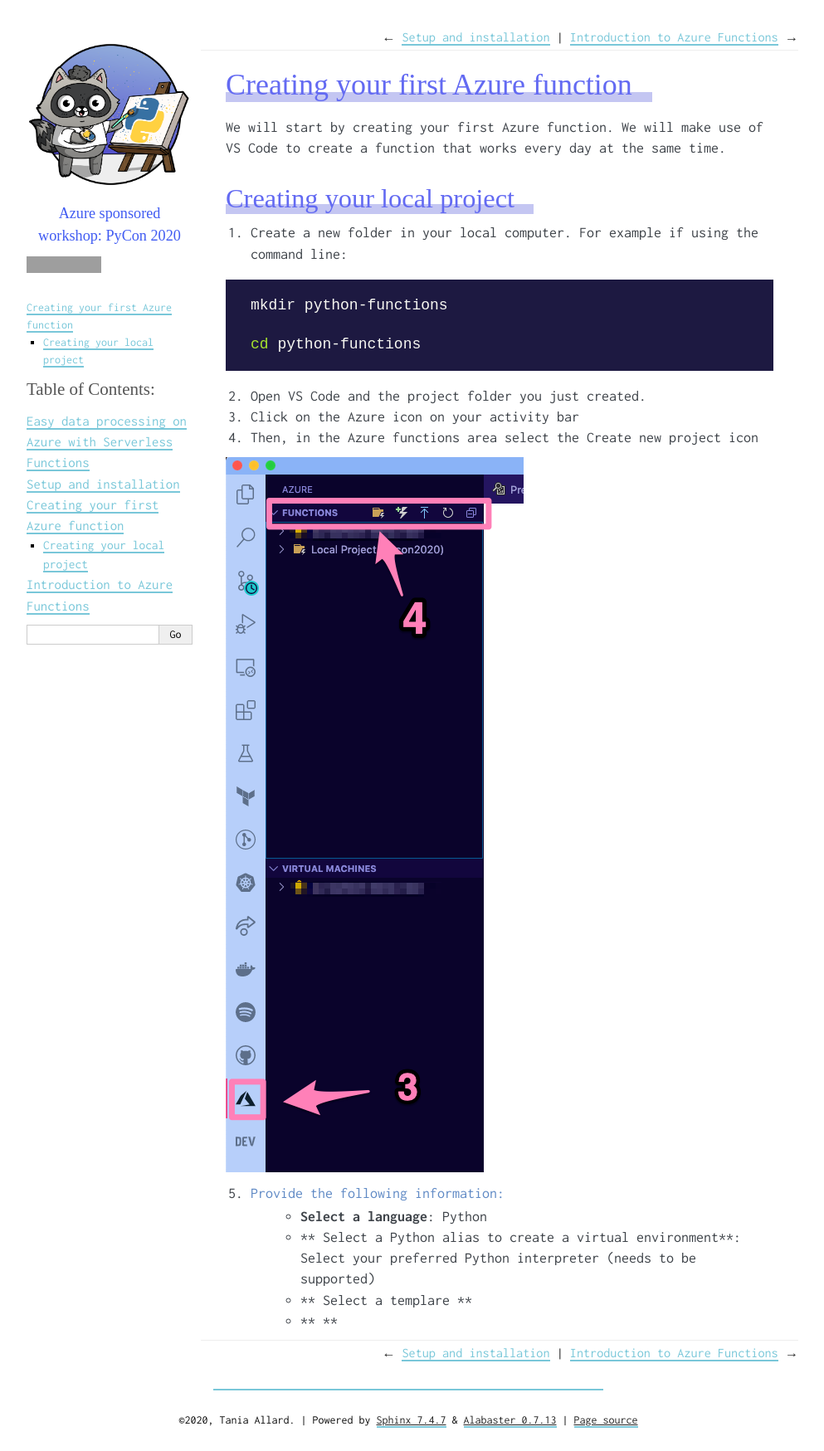
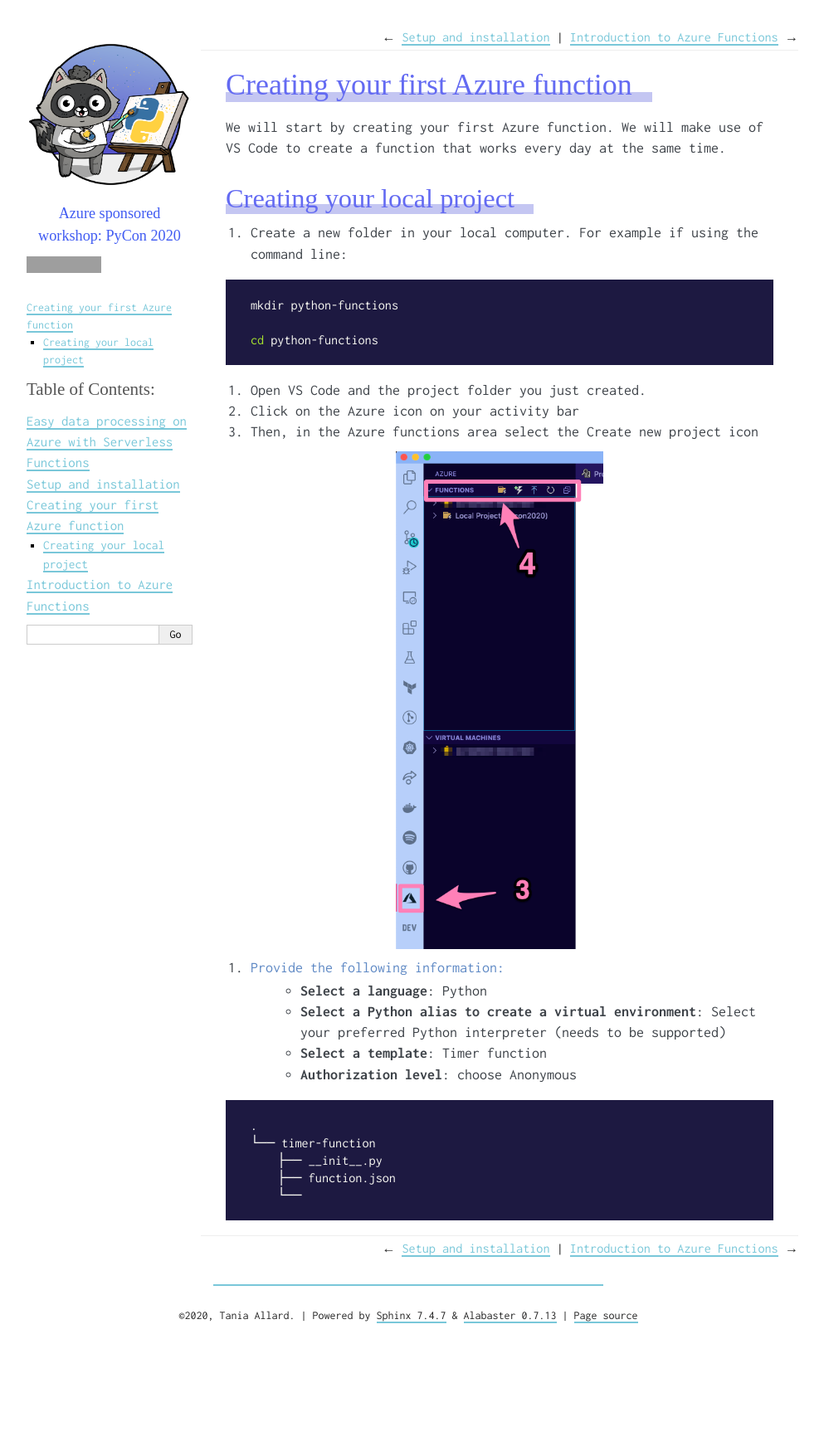
Before and after one commit to trallard/pycon2020-azure-functions, a Sphinx documentation site: the page built from docs/functions_101.rst, in a window 1280 px wide. Shown: the whole page at 83% size, without its empty margins (148-1141 px from the left). Built offline with Sphinx 7.4.7, drawn with Linux system fonts in a browser that asks for light colours; some web fonts are replaced; after the commit the page ends 1623 px from its top, so only the background shows below that; grey boxes are pictures that could not be loaded.

Commit message:
:pencil: Update tutorial

```diff
--- a/docs/_static/custom.css
+++ b/docs/_static/custom.css
@@ -160,12 +160,12 @@
 
 div.footer {
     text-align: center;
-    color: #0D0D0D;
+    color: #262626;
 }
 
 div.footer a {
     color: #262626;
-    text-decoration: underline;
+    text-decoration: none;
 }
 
 p.caption {
@@ -183,7 +183,7 @@
         text-align: left;
     }
     div.sphinxsidebar h1 a {
-        color: #3C35F2;
+        color: #262626;
     }
     div.sphinxsidebar a {
         color: white;
--- a/docs/conf.py
+++ b/docs/conf.py
@@ -95,7 +95,7 @@
     "show_relbars": True,
     "font_family": "'Inconsolata','Obliqua','Open Sans', Georgia, sans",
     "head_font_family": "'Phoreus Cherokee','Spartan', Georgia, serif",
-    "code_font_family": "''Inconsolata','Anonymous Pro','Fira Code', 'Consolas', monospace",
+    "code_font_family": "'Inconsolata','Anonymous Pro','Fira Code', 'Consolas', monospace",
     "logo": "images/Bit_BobRoss.png",
     "github_banner": False,
     "description": "Azure sponsored workshop: PyCon 2020",
--- a/docs/functions_101.rst
+++ b/docs/functions_101.rst
@@ -16,14 +16,25 @@
 
     cd python-functions
 
-2. Open VS Code and the project folder you just created.
-3. Click on the Azure icon on your activity bar
-4. Then, in the Azure functions area select the Create new project icon
+#. Open VS Code and the project folder you just created.
+
+#. Click on the Azure icon on your activity bar
+#. Then, in the Azure functions area select the Create new project icon
 
 .. image:: _static/images/snaps/vs_code_functions1.png
+    :height: 600px
+    :align: center
 
-5. Provide the following information:
+#. Provide the following information:
     - **Select a language**: Python
-    - ** Select a Python alias to create a virtual environment**: Select your preferred Python interpreter (needs to be supported)
-    - ** Select a templare **
-    - ** **
+    - **Select a Python alias to create a virtual environment**: Select your preferred Python interpreter (needs to be supported)
+    - **Select a template**: Timer function
+    - **Authorization level**: choose Anonymous
+
+.. code-block::
+
+    .
+    └── timer-function
+        ├── __init__.py
+        ├── function.json
+        └──
```
Also changed, not shown: other parts of docs/functions_101.rst (+1 -1 lines).
